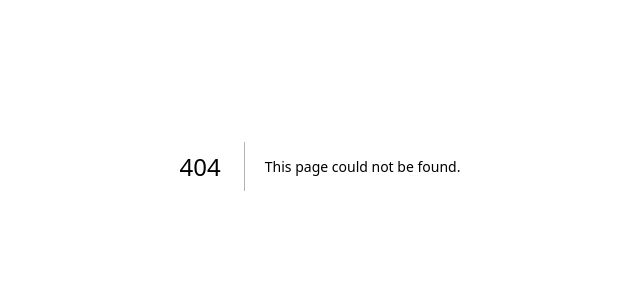
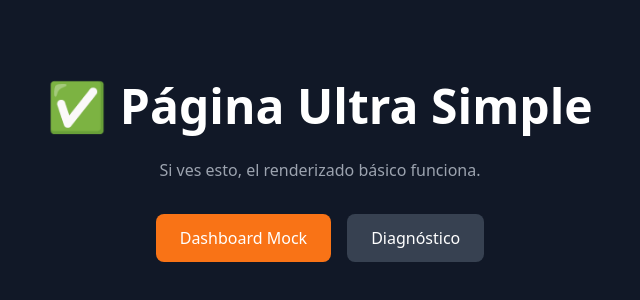
Before and after one commit to sainornelas-cpu/whatsapp-clinica-dental, a Next.js app: page /ultra-simple in a window 1280 px wide. Before the commit this address had no page. Shown: the part 234-534 px from the top of the page, without its empty margins (320-960 px from the left). Built offline with nearby package versions, Linux system fonts and the light colour scheme.

Commit message:
feat: agregar página ultra simple sin dependencias
Página mínima para verificar si el renderizado básico funciona
en Vercel. Usa solo HTML/CSS inline, sin dependencias.

```diff
--- /dev/null
+++ b/app/ultra-simple/page.tsx
@@ -0,0 +1,47 @@
+export default function UltraSimplePage() {
+  return (
+    <div style={{
+      minHeight: '100vh',
+      backgroundColor: '#111827',
+      color: '#fff',
+      padding: '2rem',
+      display: 'flex',
+      flexDirection: 'column',
+      alignItems: 'center',
+      justifyContent: 'center'
+    }}>
+      <h1 style={{ fontSize: '3rem', fontWeight: 'bold', marginBottom: '1rem' }}>
+        ✅ Página Ultra Simple
+      </h1>
+      <p style={{ color: '#9ca3af', marginBottom: '2rem' }}>
+        Si ves esto, el renderizado básico funciona.
+      </p>
+      <div style={{ display: 'flex', gap: '1rem' }}>
+        <a
+          href="/dashboard-mock"
+          style={{
+            backgroundColor: '#f97316',
+            color: '#fff',
+            padding: '0.75rem 1.5rem',
+            borderRadius: '0.5rem',
+            textDecoration: 'none'
+          }}
+        >
+          Dashboard Mock
+        </a>
+        <a
+          href="/diagnose"
+          style={{
+            backgroundColor: '#374151',
+            color: '#fff',
+            padding: '0.75rem 1.5rem',
+            borderRadius: '0.5rem',
+            textDecoration: 'none'
+          }}
+        >
+          Diagnóstico
+        </a>
+      </div>
+    </div>
+  );
+}
```
